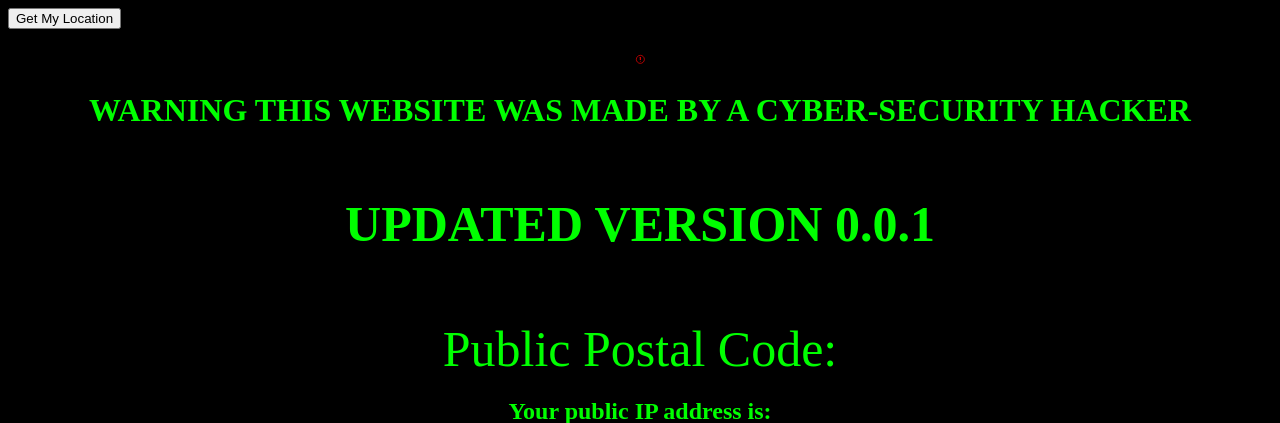
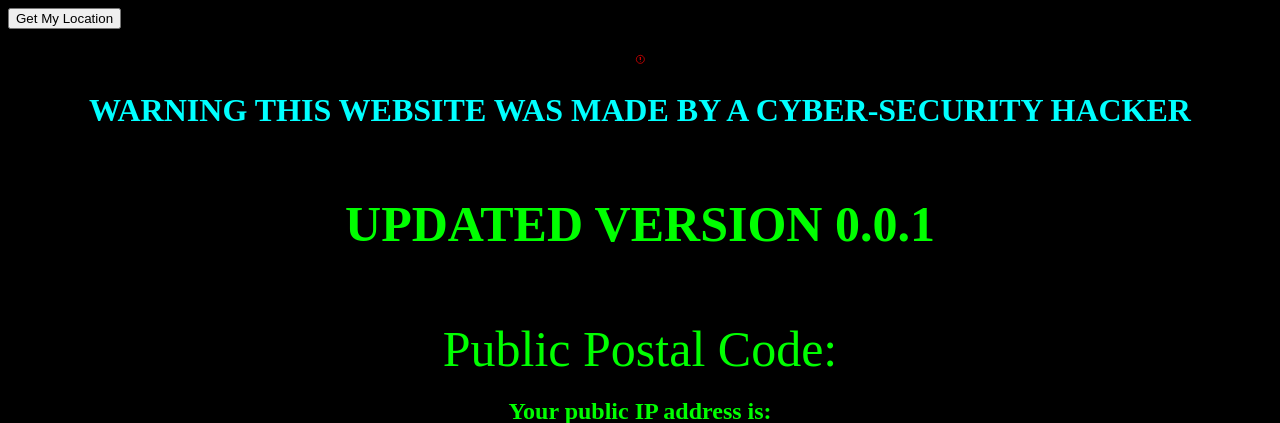
Before and after one commit to dhkiller350/you, a PHP site: page / in a window 1280 px wide. Shown: the top 423 px of the page. Run offline with PHP 8.4, Linux system fonts and the light colour scheme.

Commit message:
Update style.css

```diff
--- a/style.css
+++ b/style.css
@@ -34,7 +34,7 @@ div{
     font-size:50px;
 }
 
-.ion-icons{
+ion-icons{
     color:red;
     text-align:center;
 }
@@ -48,3 +48,8 @@ h6{
     color:red;
     text-align:center;
 }
+
+h1{
+    color:cyan;
+    text-align:center;
+}
```
